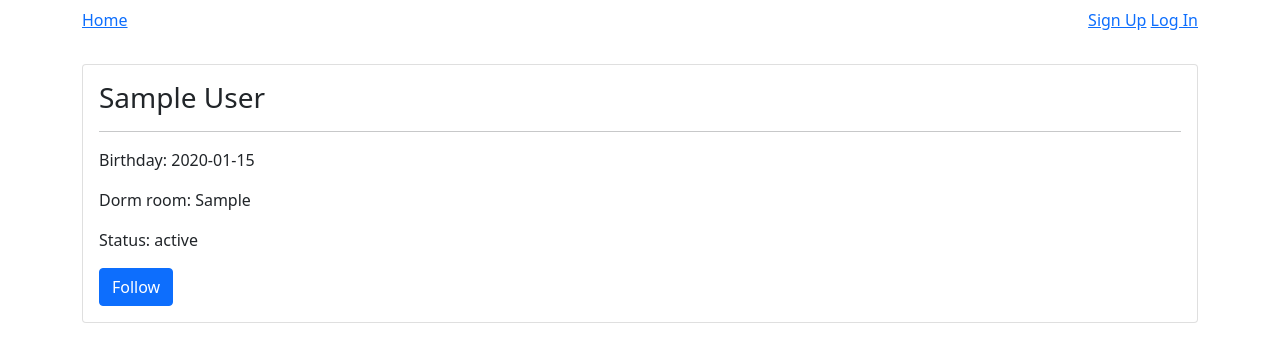
After one commit to ahmadshahrour951/BEW1.2-Final-Project, a Flask app: template socialorm_app/templates/user_detail.html in a window 1280 px wide. The commit adds this page. Shown: the top 362 px of the page. Run offline with Flask 2, Linux system fonts and the light colour scheme; the template is opened without the code that fills it: values that come from a table or form of the project are taken from there, others are empty; tables that the repository leaves empty hold one stand-in row (values such as "Sample post").

Commit message:
user detail page without follow func

```diff
--- a/socialorm_app/templates/home.html
+++ b/socialorm_app/templates/home.html
@@ -6,7 +6,8 @@
 <a href="/user/{{ user.id }}" class="card shadow nounderline">
   <div class="card-body">
     <h5 class="card-title">{{ user.name }}</h5>
-    <p class="card-text">Dorm room: {{ user.dorm_room }}</p>
+    <hr>
+    <p class="card-text">Status: {{ user.status }}</p>
   </div>
 </a>
 {% endfor %}
--- /dev/null
+++ b/socialorm_app/templates/user_detail.html
@@ -0,0 +1,20 @@
+{% extends 'base.html' %} {% block content %}
+<div class="card">
+  <div class="card-body">
+    <h3 class="card-title">{{ user.name }}</h3>
+    <hr>
+    <p class="card-text">Birthday: {{ user.dob }}</p>
+    <p class="card-text">Dorm room: {{ user.dorm_room }}</p>
+    <p class="card-text">Status: {{ user.status }}</p>
+    {% if is_following %}
+    <form action="{{ url_for('main.unfollow') }}" method="POST">
+      <button name="followee_id" type="submit" value="{{ user.id }}" class="btn btn-danger">Unfollow</button>
+    </form>
+    {% else %}
+    <form action="{{ url_for('main.follow') }}" method="POST">
+      <button name="followee_id" type="submit" value="{{ user.id }}" class="btn btn-primary">Follow</button>
+    </form>
+    {% endif %}
+  </div>
+</div>
+{% endblock %}
```
Also changed, not shown: socialorm_app/main/routes.py (+6 -3 lines), socialorm_app/database.db.
